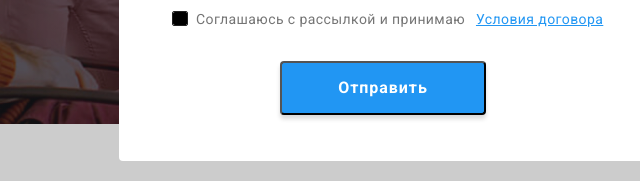
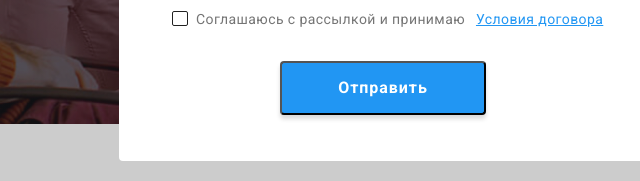
Before and after one commit to Konurbaeva/goit-markup-hw-06, a plain HTML site: page index.html in a window 1280 px wide. Both pictures are taken after a click on the button "Заказать услугу". Shown: the part 530-711 px from the top of the page, 257-897 px from the left. Drawn offline with nearby package versions, Linux system fonts and the light colour scheme.

Commit message:
fixed form checkbox

```diff
--- a/index.html
+++ b/index.html
@@ -578,7 +578,7 @@
             <input type="checkbox" class="form_checkbox" id="checkbox"/>
             <span class="form_box-icon">
               <svg  class="form_icon" width="16" height="15">
-                <use href="./images/svg/symbol-defs.svg#icon-checkbox"> </use>
+                <use href="./images/svg/symbol-defs.svg#icon-vector"> </use>
                 </svg>
             </span>
             Соглашаюсь с рассылкой и принимаю&#160; <a href="#" class="form_link">Условия договора</a>
```
Also changed, not shown: images/svg/symbol-defs.svg.
